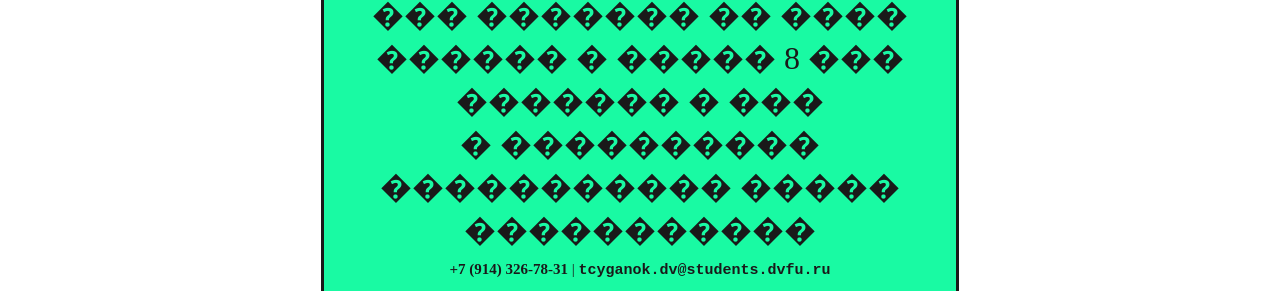
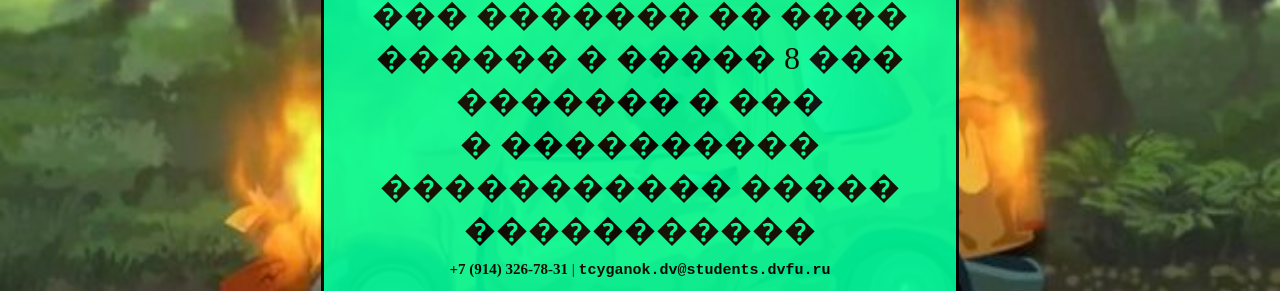
Before and after one commit to BibubaTheTrueOne/Cyganok_Web_HW2, a plain HTML site: page index.html in a window 1280 px wide. Shown: the part 355-646 px from the top of the page. Drawn offline with Linux system fonts and the light colour scheme; files whose address does not match are found by name.

Commit message:
Update style.css

```diff
--- a/style.css
+++ b/style.css
@@ -1,5 +1,5 @@
 body {
-background: url(medwed.jpg) no-repeat;
+background: url(photos/medwed.jpg) no-repeat;
 background-position: center center;
 background-attachment: fixed;
 background-size: 100% 100%;
```
